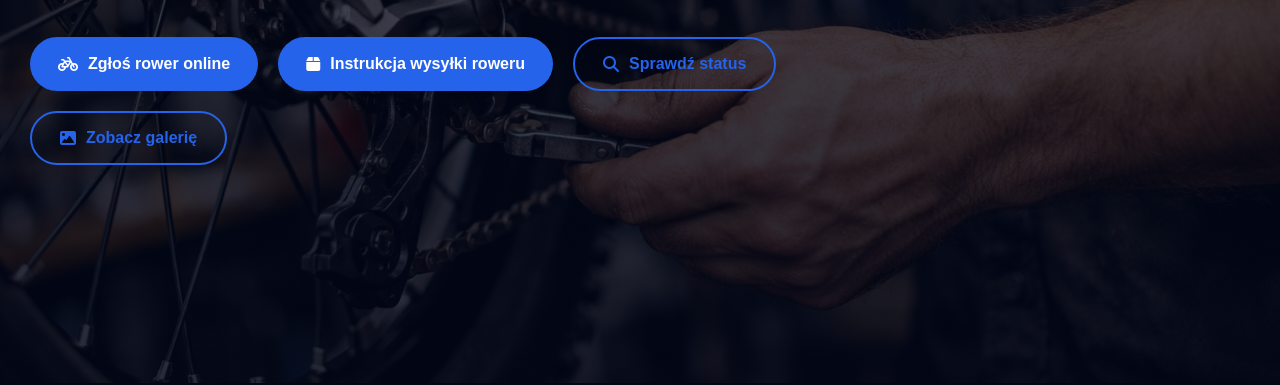
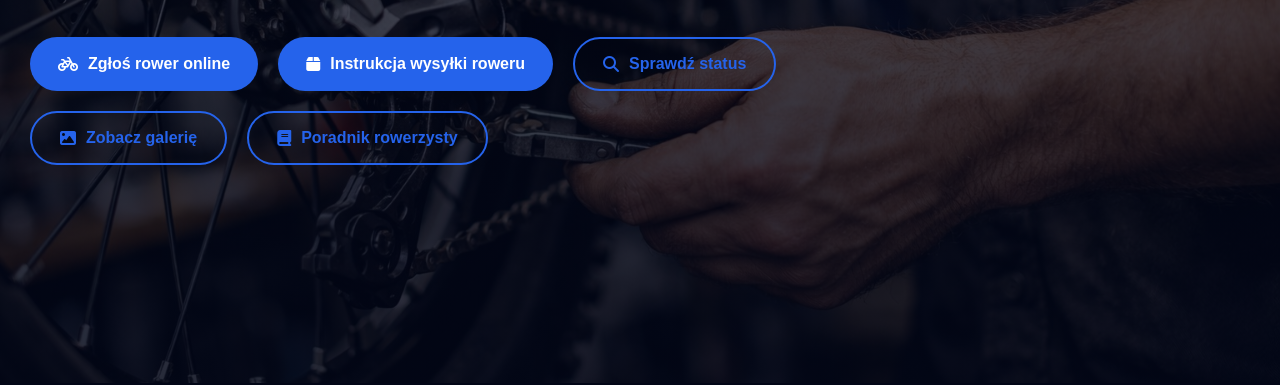
Before and after one commit to LukJe80/jlprobikeserwis, a website: page panel/index.html in a window 1280 px wide. Shown: the part 417-802 px from the top of the page. Drawn offline with Linux system fonts and the light colour scheme.

Commit message:
Update index.html

```diff
--- a/panel/index.html
+++ b/panel/index.html
@@ -236,6 +236,9 @@ footer{
       </a>
       <a class="btn btn-outline" href="gallery.html">
         <i class="fa-solid fa-image"></i> Zobacz galerię
+      <a class="btn btn-outline" href="poradnik.html">
+        <i class="fa-solid fa-book"></i> Poradnik rowerzysty
+      </a>
       </a>
     </div>
   </div>
```
